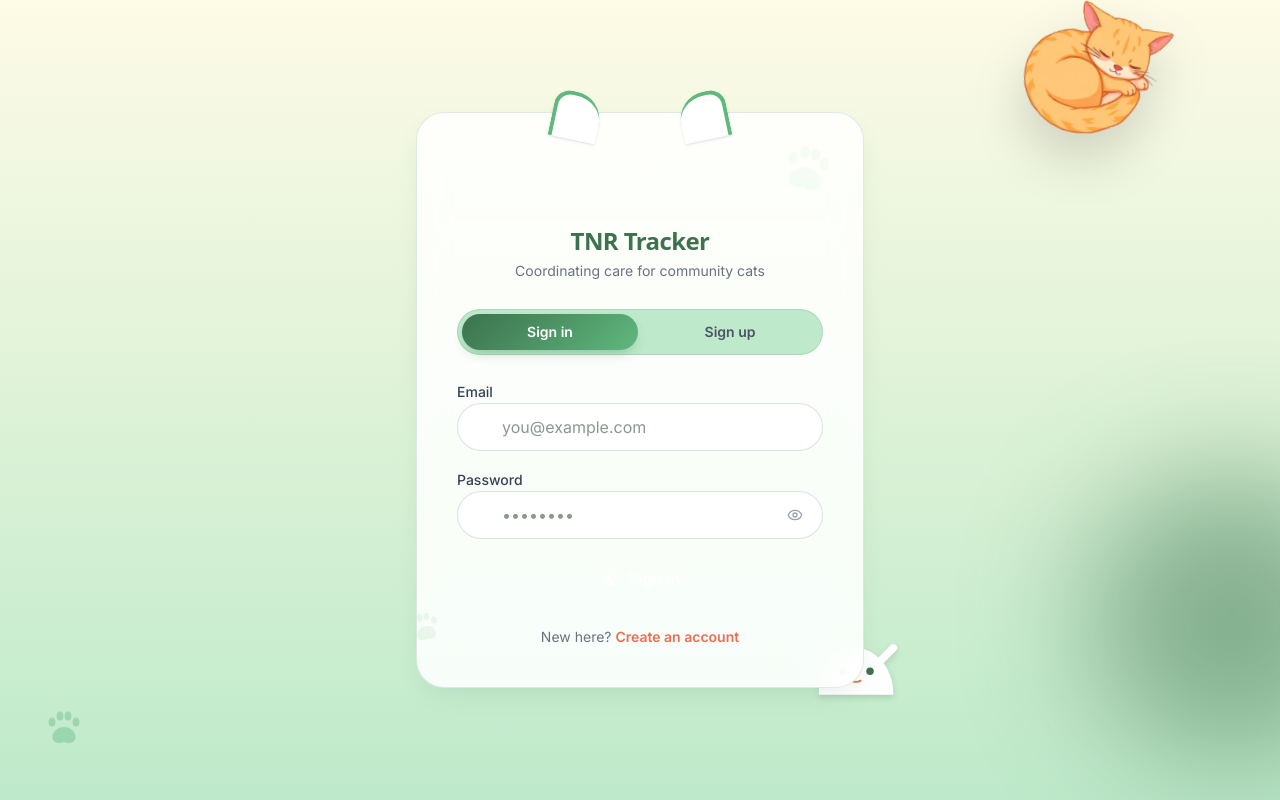
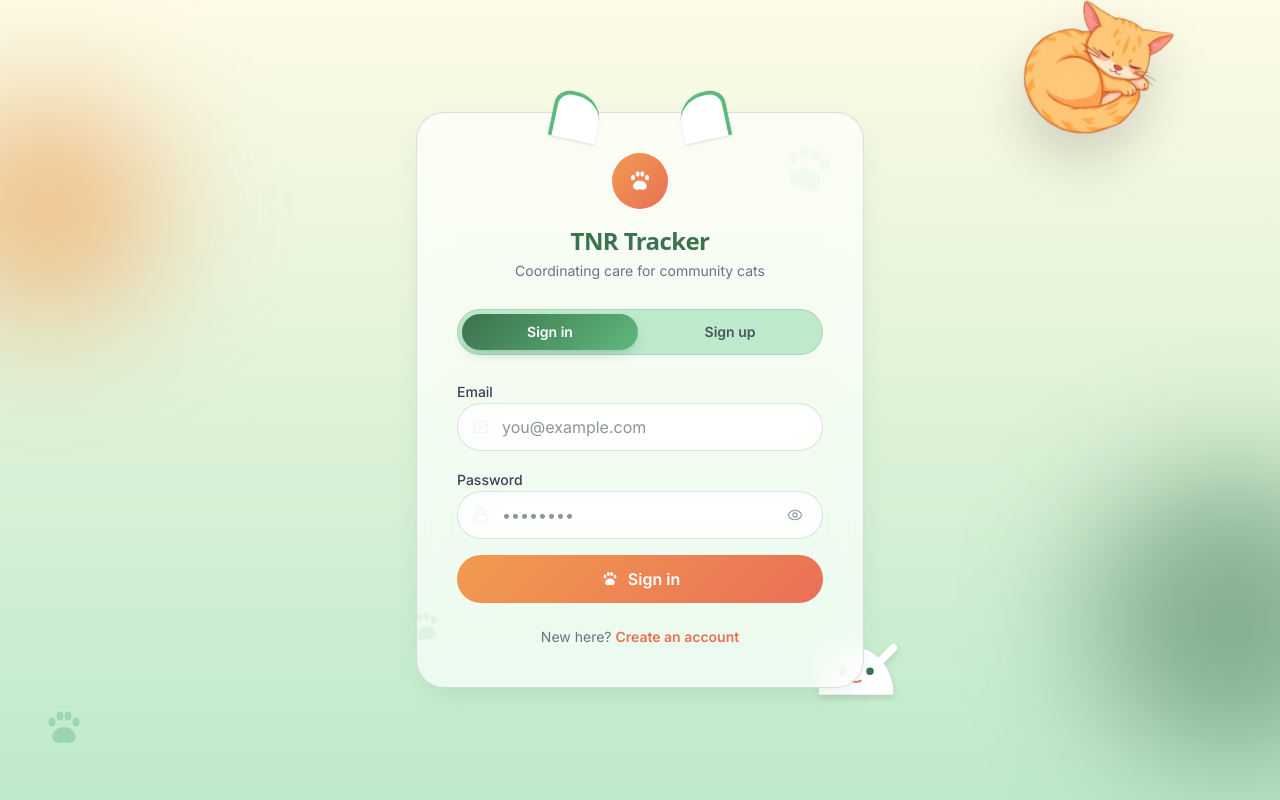
Before and after one commit to kishansaaai/tnr-tracker, a React (Vite) app: page /auth in a window 1280 px wide. Built offline with nearby package versions, Linux system fonts and the light colour scheme; no server answers.

Commit message:
style: map --amber alias and convert brand utilities to standard CSS classes to fix missing button backgrounds

```diff
--- a/src/index.css
+++ b/src/index.css
@@ -86,6 +86,7 @@
   /* #b7e4c7 */
   --amber-warm: oklch(0.762 0.137 60);
   /* #f4a261 */
+  --amber: var(--amber-warm);
   --coral: oklch(0.683 0.158 33);
   /* #e76f51 */
   --cream: oklch(0.984 0.027 100);
@@ -219,89 +220,89 @@
 
 /* ===== Brand utilities ===== */
 
-@utility bg-gradient-warm {
-  background-image: var(--gradient-warm);
+.bg-gradient-warm {
+  background: var(--gradient-warm) !important;
 }
 
-@utility bg-gradient-forest {
-  background-image: var(--gradient-forest);
+.bg-gradient-forest {
+  background: var(--gradient-forest) !important;
 }
 
-@utility bg-gradient-mint {
-  background-image: var(--gradient-mint);
+.bg-gradient-mint {
+  background: var(--gradient-mint) !important;
 }
 
-@utility text-gradient-warm {
-  background-image: var(--gradient-warm);
-  -webkit-background-clip: text;
-  background-clip: text;
-  color: transparent;
+.text-gradient-warm {
+  background: var(--gradient-warm) !important;
+  -webkit-background-clip: text !important;
+  background-clip: text !important;
+  color: transparent !important;
 }
 
-@utility text-gradient-forest {
-  background-image: var(--gradient-forest);
-  -webkit-background-clip: text;
-  background-clip: text;
-  color: transparent;
+.text-gradient-forest {
+  background: var(--gradient-forest) !important;
+  -webkit-background-clip: text !important;
+  background-clip: text !important;
+  color: transparent !important;
 }
 
-@utility shadow-card {
-  box-shadow: var(--shadow-card);
+.shadow-card {
+  box-shadow: var(--shadow-card) !important;
 }
 
-@utility shadow-card-lg {
-  box-shadow: var(--shadow-card-lg);
+.shadow-card-lg {
+  box-shadow: var(--shadow-card-lg) !important;
 }
 
-@utility shadow-warm-glow {
-  box-shadow: var(--shadow-warm-glow);
+.shadow-warm-glow {
+  box-shadow: var(--shadow-warm-glow) !important;
 }
 
-@utility glass {
-  background-color: var(--glass-bg);
-  backdrop-filter: blur(14px) saturate(140%);
-  border: 1px solid var(--glass-border);
+.glass {
+  background-color: var(--glass-bg) !important;
+  backdrop-filter: blur(14px) saturate(140%) !important;
+  border: 1px solid var(--glass-border) !important;
 }
 
-@utility glass-strong {
-  background-color: var(--glass-bg);
-  backdrop-filter: blur(14px) saturate(140%);
-  border: 1px solid var(--glass-border);
-  box-shadow: var(--shadow-card);
+.glass-strong {
+  background-color: var(--glass-bg) !important;
+  backdrop-filter: blur(14px) saturate(140%) !important;
+  border: 1px solid var(--glass-border) !important;
+  box-shadow: var(--shadow-card) !important;
 }
 
-@utility glass-card {
-  background-color: var(--glass-bg);
-  backdrop-filter: blur(14px) saturate(140%);
-  border: 1px solid var(--glass-border);
-  border-radius: 1.5rem;
-  box-shadow: var(--shadow-card);
+.glass-card {
+  background-color: var(--glass-bg) !important;
+  backdrop-filter: blur(14px) saturate(140%) !important;
+  border: 1px solid var(--glass-border) !important;
+  border-radius: 1.5rem !important;
+  box-shadow: var(--shadow-card) !important;
 }
 
-@utility lift-on-hover {
-  transition: transform 0.3s cubic-bezier(0.2, 0.8, 0.2, 1), box-shadow 0.3s ease;
-
-  &:hover {
-    transform: translateY(-4px);
-    box-shadow: var(--shadow-card-lg);
-  }
+.lift-on-hover {
+  transition: transform 0.3s cubic-bezier(0.2, 0.8, 0.2, 1), box-shadow 0.3s ease !important;
 }
 
-@utility btn-warm {
-  background-image: var(--gradient-warm);
-  color: var(--cream);
-  border-radius: 9999px;
-  box-shadow: var(--shadow-warm-glow);
-  transition: transform 0.2s ease, box-shadow 0.2s ease;
-
-  &:hover {
-    transform: translateY(-2px);
-    box-shadow: 0 16px 36px -8px rgba(244, 162, 97, 0.55);
-  }
+.lift-on-hover:hover {
+  transform: translateY(-4px) !important;
+  box-shadow: var(--shadow-card-lg) !important;
 }
 
-@utility float-y {
-  animation: float-y 6s ease-in-out infinite;
+.btn-warm {
+  background: var(--gradient-warm) !important;
+  color: var(--cream) !important;
+  border-radius: 9999px !important;
+  box-shadow: var(--shadow-warm-glow) !important;
+  transition: transform 0.2s ease, box-shadow 0.2s ease !important;
+}
+
+.btn-warm:hover {
+  transform: translateY(-2px) !important;
+  box-shadow: 0 16px 36px -8px rgba(244, 162, 97, 0.55) !important;
+}
+
+.float-y {
+  animation: float-y 6s ease-in-out infinite !important;
 }
 
 /* ===== Custom App Overrides & Leaflet Styles ===== */
```
